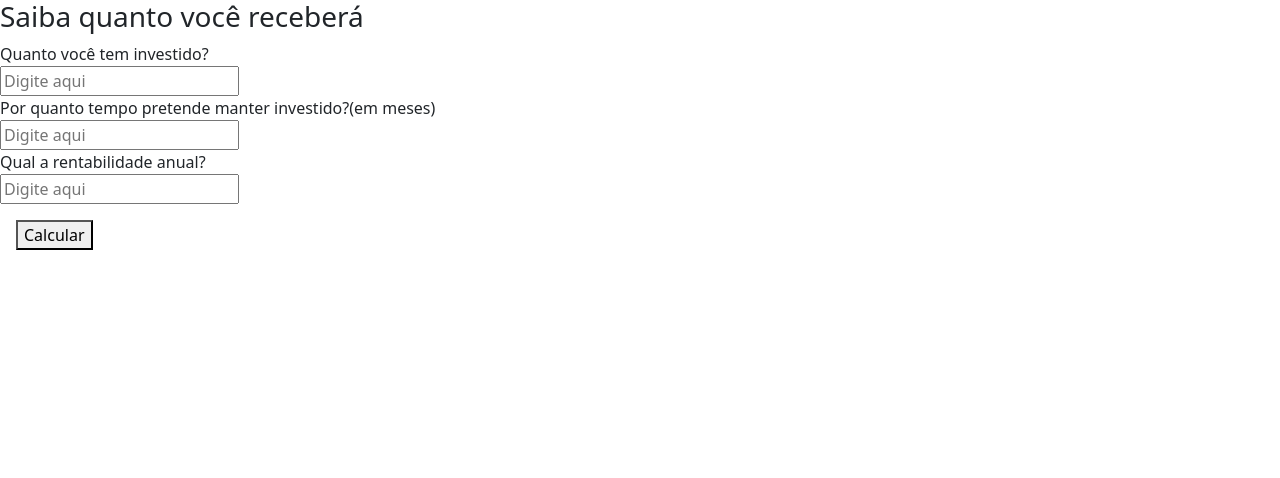
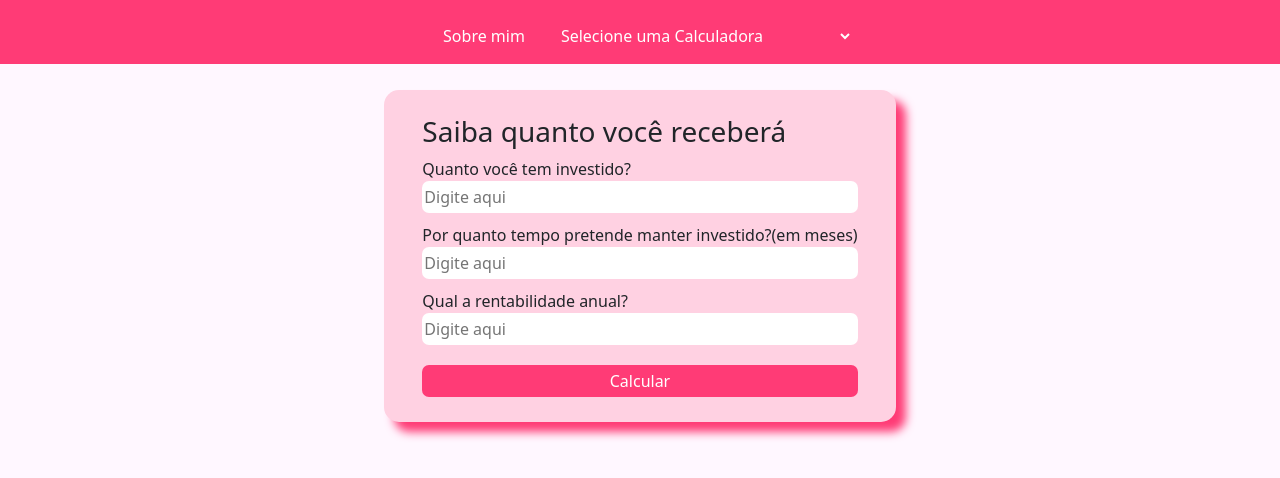
Before and after one commit to aliinescholl/Aliinescholl.github.io, a plain HTML site: page templates/calc_juros_compostos.html in a window 1280 px wide. Drawn offline with nearby package versions, Linux system fonts and the light colour scheme.

Commit message:
calculadoras funcionam e logos das redes + entre em contato (whats)

```diff
--- /dev/null
+++ b/static/css/calculadora_style.css
@@ -0,0 +1,33 @@
+body,html{
+    height: 100%;
+    margin: 0;
+    padding: 0;
+}
+
+.calc-juros{
+    background-color: #ffd1e2;
+    border-radius: 15px;
+    padding: 2%;
+    margin:2%;
+    box-shadow: #ff3b76 10px 10px 10px;
+    width: 40%;
+    height: 50%;
+}
+
+.btn-calculadora{
+    width: 100%;
+    height: 2em;
+    background-color: #ff3b76;
+    color: white;
+    border-style: none;
+    border-radius: 7px;
+    margin-top: 10px;
+}
+
+.campo-calculadora{
+    width: 100%;
+    height: 2em;
+    margin-bottom: 10px;
+    border-radius: 7px;
+    border-style: none;
+}
--- a/static/css/index_style.css
+++ b/static/css/index_style.css
@@ -60,3 +60,24 @@ p{
     background-color: #ff3b76;
     color: white;
 }
+
+.logo-card{
+    border-radius: 100%;
+    width:50px;
+    height: 50px;
+    margin-top:1em;
+    margin-bottom: 1em;
+}
+
+.fale-comigo{
+    width: 100%;
+    background-color: #ff3b76;
+    color: white;
+    font-weight: bold;
+    padding: 10px;
+    border-radius: 7px;
+    text-decoration: none;
+}
+.fale-comigo:hover{
+    color: white;
+}
--- a/static/js/juros_simples.js
+++ b/static/js/juros_simples.js
@@ -7,6 +7,7 @@ function calcularJurosMensais() {
 
     var rentabilidadeMensal = (rentabilidadeAnual/12)/100;
     var resultado = rentabilidadeMensal * valorInvestido;
+
     var diferenca = rentabilidadeMensal - resultado;
     var desconto = diferenca * 0.225;
     resultado = desconto - diferenca;
--- a/templates/calc_juros_compostos.html
+++ b/templates/calc_juros_compostos.html
@@ -5,8 +5,8 @@
     <meta http-equiv='X-UA-Compatible' content='IE=edge'>
     <title>Calculadora Juros</title>
     <meta name='viewport' content='width=device-width, initial-scale=1'>
-    <link rel='stylesheet' type='text/css' media='screen' href='../static/css/calculadora_style.css'>
-
+    <link rel='stylesheet' type='text/css' media='screen' href='../static/css/index_style.css'>
+    <link rel="stylesheet" href="../static/css/calculadora_style.css">
     <link href="https://cdn.jsdelivr.net/npm/bootstrap@5.2.1/dist/css/bootstrap.min.css" rel="stylesheet"
     integrity="sha384-iYQeCzEYFbKjA/T2uDLTpkwGzCiq6soy8tYaI1GyVh/UjpbCx/TYkiZhlZB6+fzT" crossorigin="anonymous">
 
@@ -15,25 +15,43 @@
 
 </head>
 <body>
-    <div class="corpo-pagina d-flex">
+    <div class="corpo-pagina">
+        <div class="estilo-navbar">
+            <ul class="navbar nav justify-content-center h-10">
+                <li class="item-navbar">
+                    <a class="navbar-link" aria-current="page" href="../index.html">Sobre mim</a>
+                </li>
+                <li class="item-navbar">
+                <select name="calculadoras" class="calculadoras">
+                    <option value="calculadoras" selected disabled hidden>Selecione uma Calculadora</option>
+                    <option value="juros-compostos" onclick="location.href='calc_juros_compostos.html'">Calculadora Juros Compostos</option>
+                    <option value="juros-simples" onclick="location.href='calc_juros_simples.html'">Calculadora Juros Simples Mensais</option>
+                </select>
+                </li>
+            </ul>
+        </div>
+    <div class="d-flex justify-content-center">
+        <div class="calc-juros justify-content-center d-flex">
         <form class="calculadora">
             <h3>Saiba quanto você receberá</h3>
             <div>
                 <label>Quanto você tem investido?</label><br>
-                <input id="valor-investido" type="number" placeholder="Digite aqui">
+                <input class="campo-calculadora" id="valor-investido" type="number" placeholder="Digite aqui">
             </div>
             <div>
                 <label>Por quanto tempo pretende manter investido?(em meses)</label><br>
-                <input id="tempo" type="number" placeholder="Digite aqui">
+                <input class="campo-calculadora" id="tempo" type="number" placeholder="Digite aqui">
             </div>
             <div>
                 <label>Qual a rentabilidade anual?</label><br>
-                <input id="rentabilidade-anual" type="number" placeholder="Digite aqui">
+                <input class="campo-calculadora" id="rentabilidade-anual" type="number" placeholder="Digite aqui">
             </div>
             <div>
-                <button id = "btn-calcular" type="submit" onclick="CalcularJurosCompostos()" class="m-3">Calcular</button>
+                <button class="btn-calculadora" id = "btn-calcular" type="submit" onclick="CalcularJurosCompostos()" class="m-3">Calcular</button>
             </div>
         </form>
+    </div>
+    </div>
     </div>
     <script src="../static/js/juros_compostos.js"></script>
 </body>
```
Also changed, not shown: index.html (+12 -6 lines), templates/calc_juros_simples.html (+25 -8 lines), templates/images/instagram(1).png (added).
